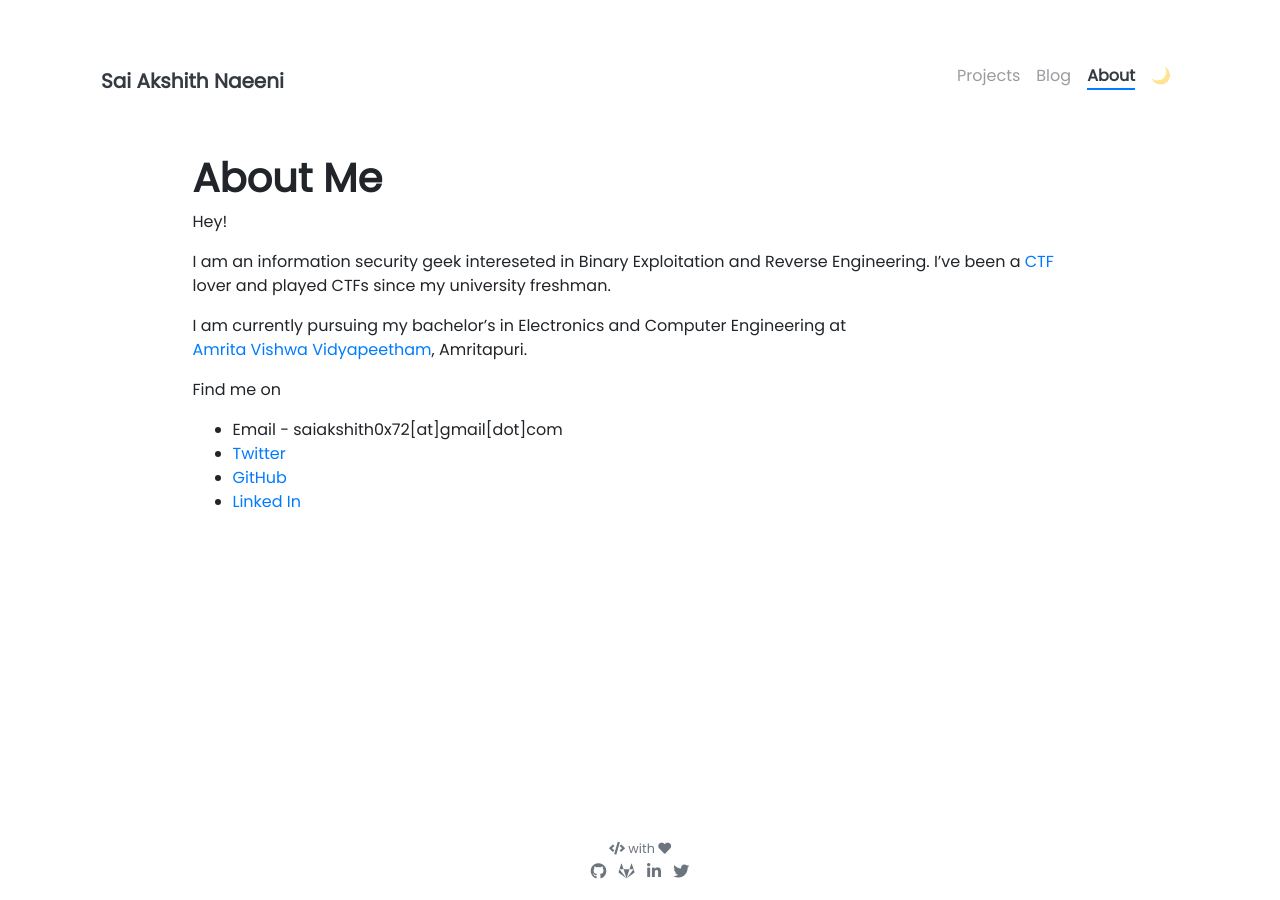
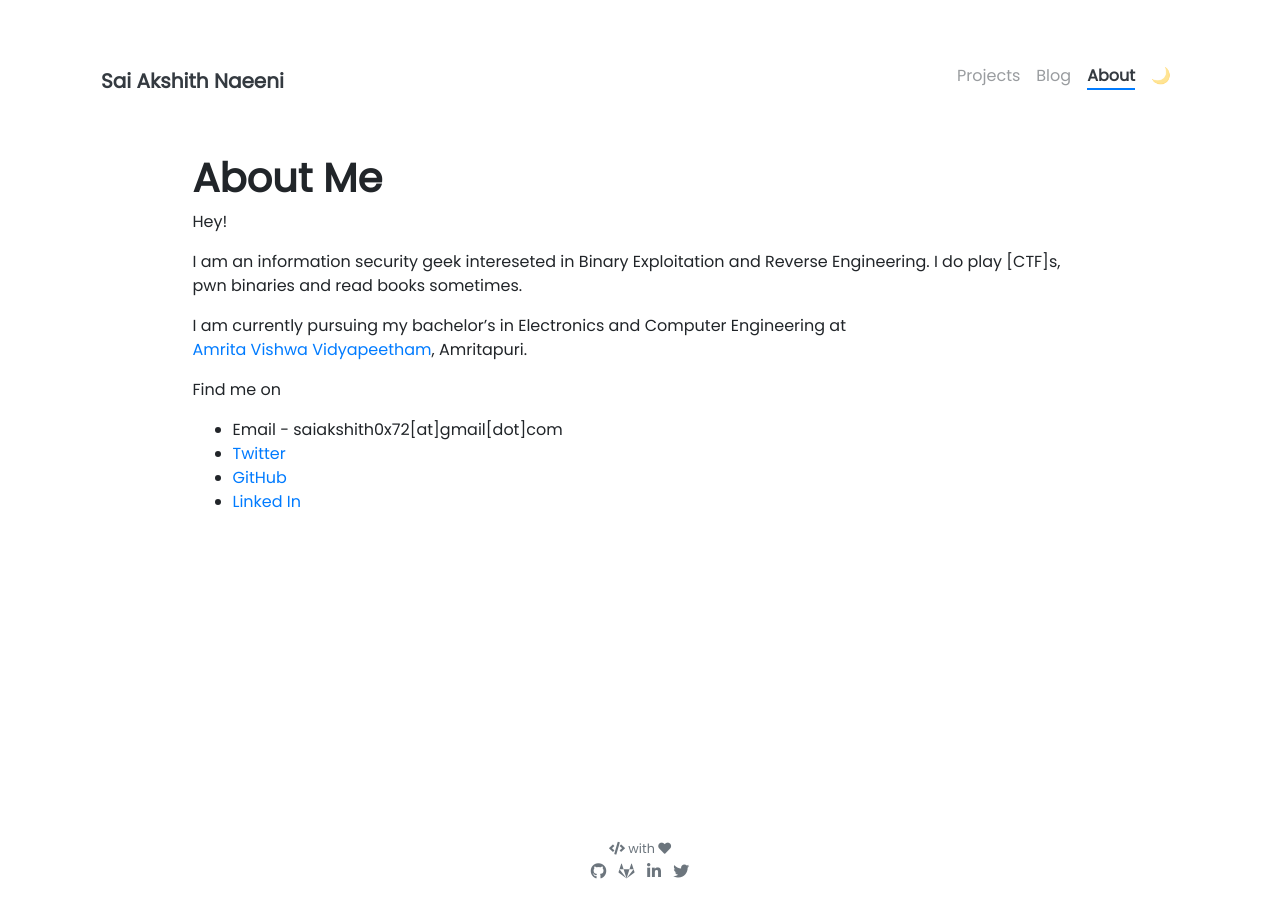
Before and after one commit to gilf0ile/gilf0ile.github.io, a Jekyll site: the page built from pages/about.md, in a window 1280 px wide. Built offline with Jekyll 4.4.1, drawn with Linux system fonts in a browser that asks for light colours; nearby versions of some CDN libraries.

Commit message:
update about.md

```diff
--- a/pages/about.md
+++ b/pages/about.md
@@ -9,14 +9,14 @@ weight: 3
 
 Hey!
 
-I am an information security geek intereseted in Binary Exploitation and Reverse Engineering. I've been a [CTF](https://ctftime.org/ctf-wtf/) lover and played CTFs since my university freshman.
+I am an information security geek intereseted in Binary Exploitation and Reverse Engineering. I do play [CTF]s, pwn binaries and read books sometimes.
 
 I am currently pursuing my bachelor's in Electronics and Computer Engineering at [Amrita Vishwa Vidyapeetham](https://amrita.edu/campus/amritapuri/), Amritapuri.
 
 Find me on
 - Email - saiakshith0x72[at]gmail[dot]com
-- [Twitter](https://twitter.com/thelupwn)
-- [GitHub](https://github.com/tempwn)
+- [Twitter](https://twitter.com/gilf0ile)
+- [GitHub](https://github.com/gilf0ile)
 - [Linked In](https://linkedin.com/in/sai-akshith-naeeni)
 
 <!--- Commented
```
